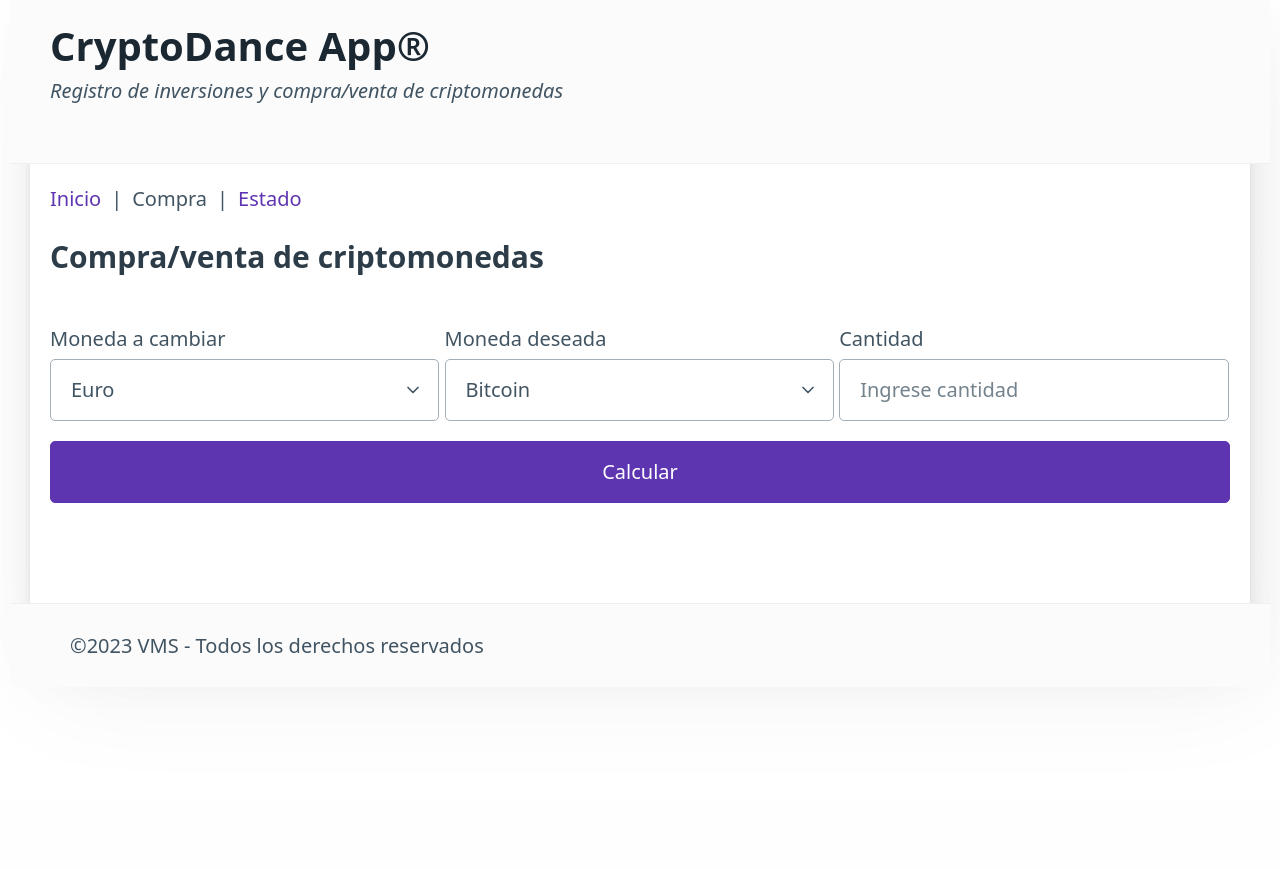
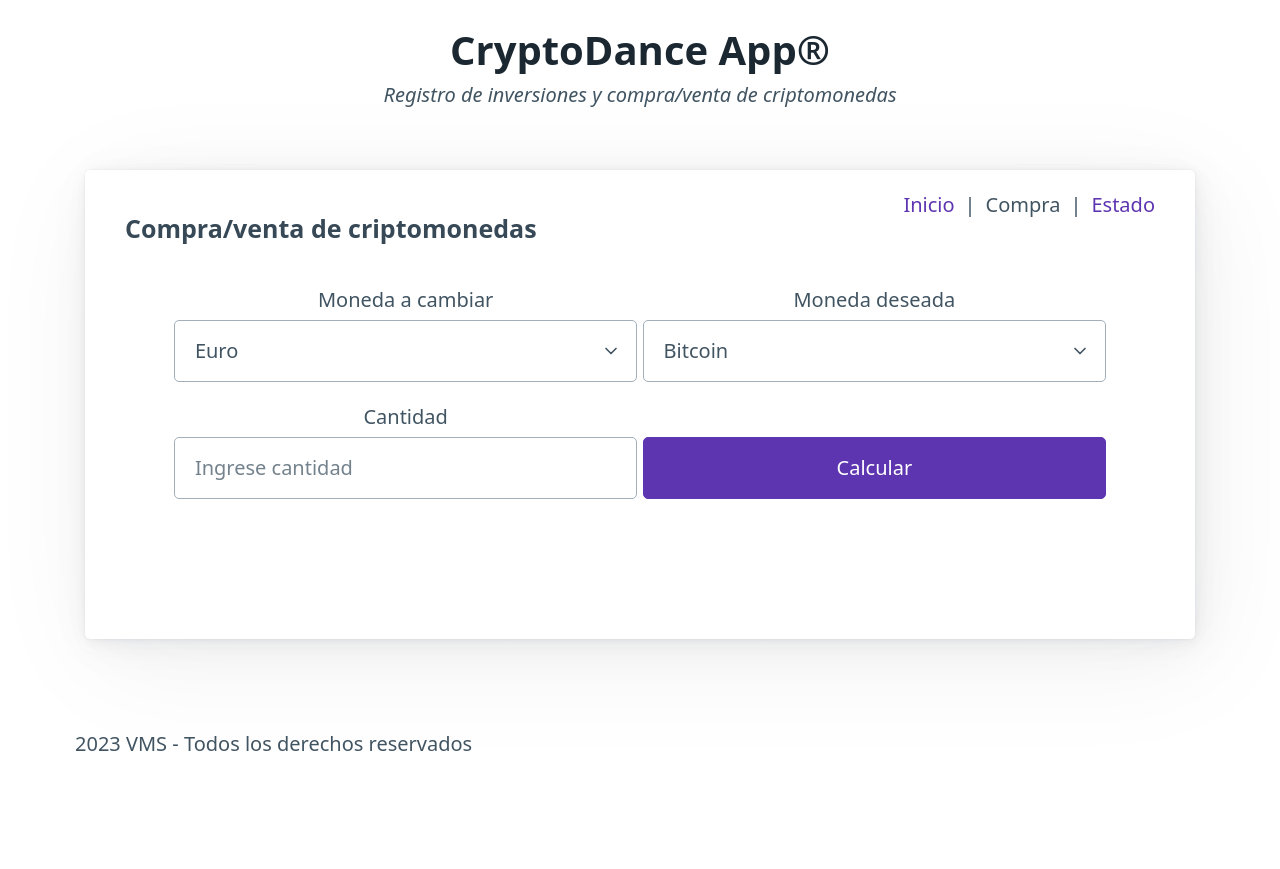
Before and after one commit to Vmart1989/Movimientos_Cripto, a Flask app: page /purchase in a window 1280 px wide. Before the commit the page ends 654 px from the top, so only its background shows below. Run offline with Flask 2, Linux system fonts and the light colour scheme.

Commit message:
cambios de estilo en estructura de pagina

```diff
--- a/mov_criptos/static/css/styles.css
+++ b/mov_criptos/static/css/styles.css
@@ -1,7 +1,8 @@
-/*header{
-    background-color: var(--primary);
-    color: var(--primary-inverse);
-}*/
+header{
+    margin-bottom: -3em;
+    margin-top: -3em;
+    text-align: center;
+}
 
 .columna{
     color: var(--primary);
@@ -13,26 +14,23 @@
   'wght' 400,
   'GRAD' 0,
   'opsz' 48;
-
-
 }
 
 .bloque_venta {
     display: inline-block;
-    width: 33%;
-
+    width: 45%;
 }
 
 .calculadora {
     display: inline-block;
-
 }
 
 nav {
     margin-top: -2em;
+    float: right;
 }
 
-article {padding:1em;
+article {padding:2em;
 margin: 0.5em}
 
 .purple {
@@ -40,7 +38,7 @@ margin: 0.5em}
 }
 
 .error {
-    color: white;
-    background-color: red;
+    color: red;
+    border: solid 1px red;
     text-align: center;
 }
--- a/mov_criptos/templates/base.html
+++ b/mov_criptos/templates/base.html
@@ -8,16 +8,16 @@
     <link rel="stylesheet" href="static/css/styles.css">
     <link rel="stylesheet" href="https://fonts.googleapis.com/css2?family=Material+Symbols+Outlined:opsz,wght,FILL,GRAD@20..48,100..700,0..1,-50..200" />    <title>Crypto Dance: {{pageTitle}}</title>
 </head>
-<body class="container-fluid">
-<article>
-    <header>
+<body class="container">
+
+    <header class="container">
         <div class="headings">
             <h1>CryptoDance App&reg;</h1>
             <cite>Registro de inversiones y compra/venta de criptomonedas</cite>
           </div>
 
     </header>
-
+    <article>
     <section>
     {% block section %}
     {% endblock %}
@@ -25,11 +25,10 @@
     </section>
 
 </body>
+</article>
+<footer class="small">
+       <p>2023 VMS - Todos los derechos reservados</pl>
+</footer>
 
-<footer>
-    <div class="container-fluid">
-        &copy;2023 VMS - Todos los derechos reservados
-    </div>
-</footer>
-</article>
+
 </html>
--- a/mov_criptos/templates/index.html
+++ b/mov_criptos/templates/index.html
@@ -7,8 +7,9 @@
         <li><a href="/status">Estado</a></li>
       </ul>
 </nav>
-<h3>Lista de movimientos</h3>
+<h4>Lista de movimientos</h4>
 {% if data %}
+<figure>
         <table role="grid">
             <thead>
                 <tr>
@@ -35,6 +36,7 @@
                 {% endfor %}
             </tbody>
         </table>
+    </figure>
 {% else %}
 <p>No existen movimientos...</p>
 {% endif %}
--- a/mov_criptos/templates/purchase.html
+++ b/mov_criptos/templates/purchase.html
@@ -7,10 +7,11 @@
         <li><a href="/status">Estado</a></li>
       </ul>
 </nav>
-<h3>Compra/venta de criptomonedas</h3>
 
 
-<form action="/purchase" method="POST" >
+<h4>Compra/venta de criptomonedas</h4>
+<form style="text-align: center;" action="/purchase" method="POST" >
+
     {{ dataForm.csrf_token }}
     <div class="bloque_venta">
     {{ dataForm.moneda_from.label }}
@@ -27,15 +28,12 @@
       {{ dataForm.cantidad_from.label }}
       {{ dataForm.cantidad_from(placeholder="Ingrese cantidad") }}
       </div>
-
-
-
+    <div class="bloque_venta">
     {{dataForm.calcular}}
+  </div>
     {% if msgError %}
       {% for item in msgError %}
-      <article>
       <p class="error">{{item}}</p>
-      </article>
       {% endfor %}
     {% endif %}
 
--- a/mov_criptos/templates/status.html
+++ b/mov_criptos/templates/status.html
@@ -7,5 +7,5 @@
         <li>Estado</li>
       </ul>
 </nav>
-<h3>Aquí se mostrará el balance de cuentas</h3>
+<h4>Aquí se mostrará el balance de cuentas</h4>
 {%endblock%}
```
